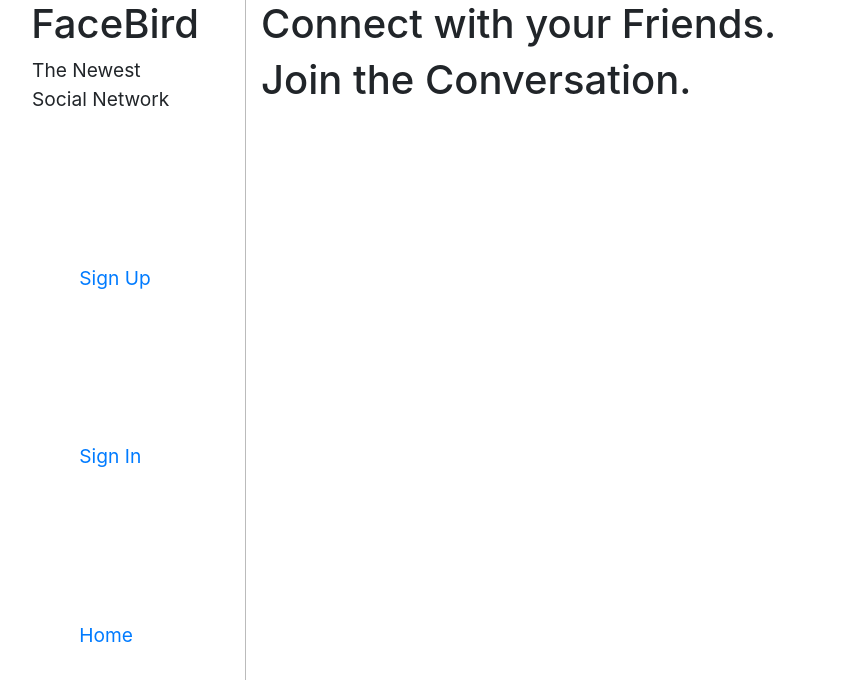
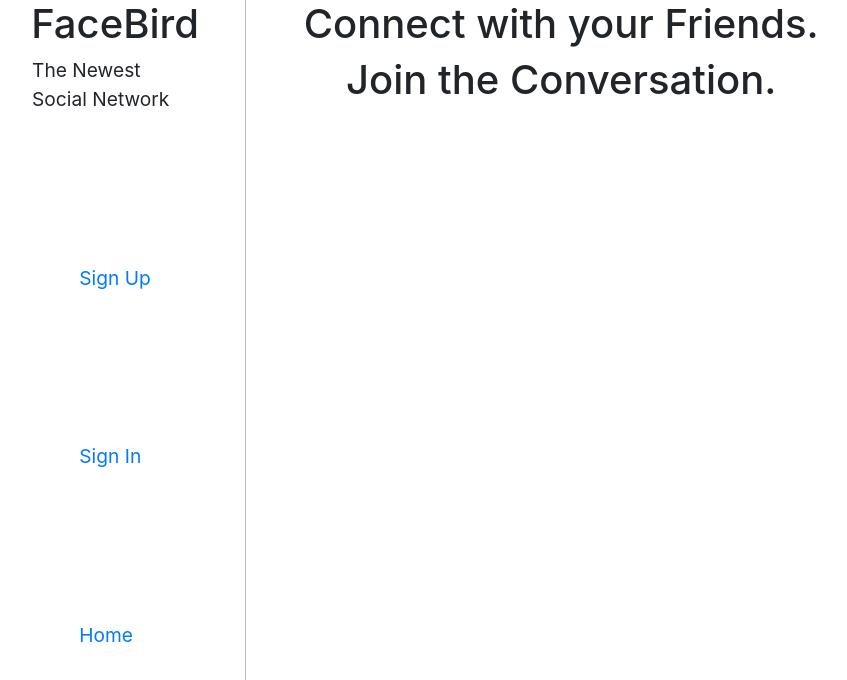
Before and after one commit to KingNaranja/FaceBird-2, a React app: page /#/ in a window 1280 px wide. Shown: the top 680 px of the page, without its empty margins (15-862 px from the left). Built offline with nearby package versions, Linux system fonts and the light colour scheme.

Commit message:
add AllPosts component to Feed and make feed container scrollable

```diff
--- a/src/feed/components/feed.js
+++ b/src/feed/components/feed.js
@@ -1,7 +1,7 @@
 import React, { Component } from 'react'
 import RecentPost from './RecentPost'
 import AllPosts from './AllPosts'
-
+import '../feed.scss'
 
 
 class Feed extends Component {
@@ -17,9 +17,9 @@ class Feed extends Component {
     const {getUser, setUser, user} = this.props
 
     return (
-      <div>
+      <div className='feed'>
         <RecentPost  getUser={this.props.getUser} user={this.state.user} />
-        {/* <AllPosts getUser setUser user={this.state}/> */}
+        <AllPosts getUser={this.props.getUser} user={this.state.user}/>
       </div>
     )
   }
--- /dev/null
+++ b/src/feed/feed.scss
@@ -0,0 +1,5 @@
+.container {
+    height:100%;
+    overflow-y: auto;
+    text-align: center;
+  }
```
